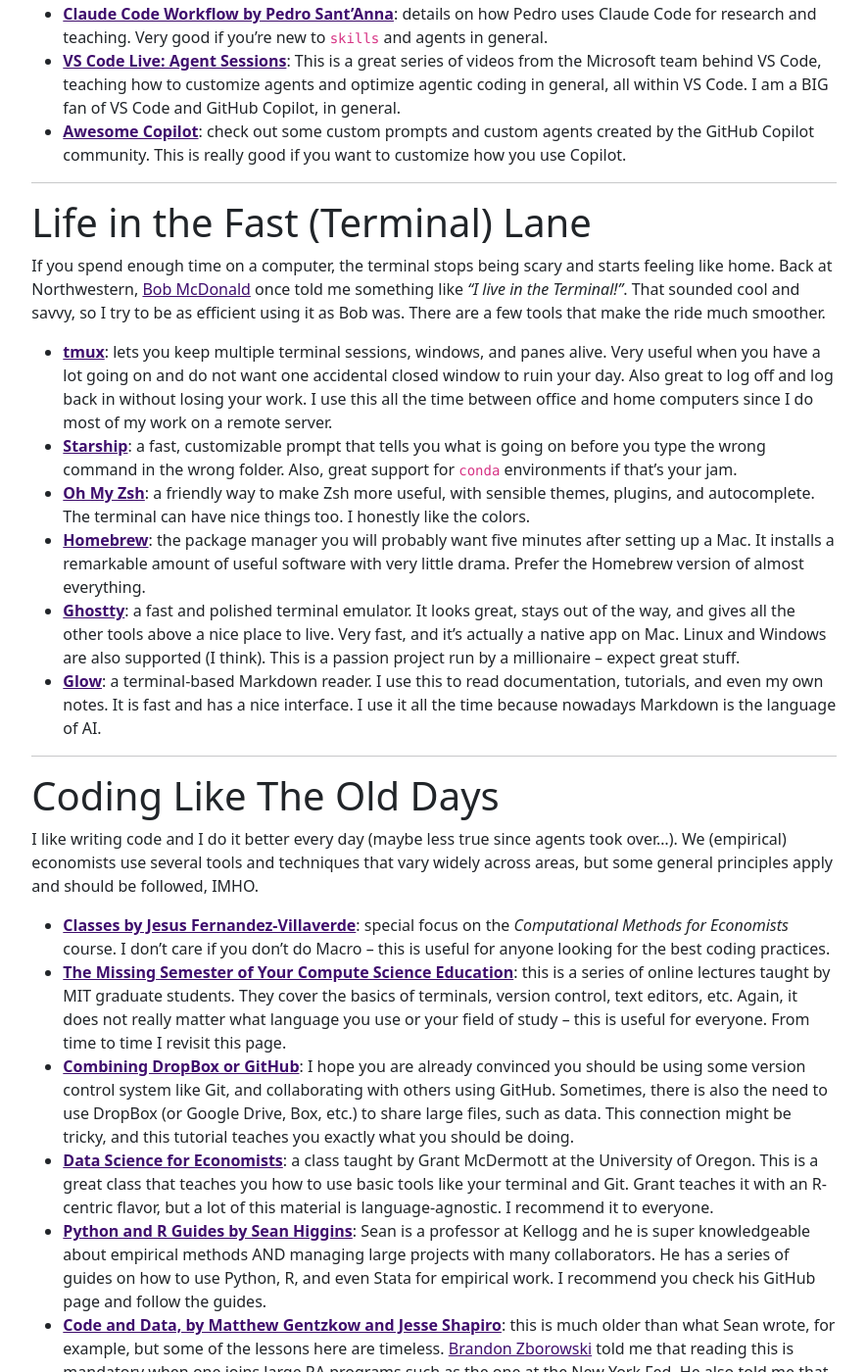
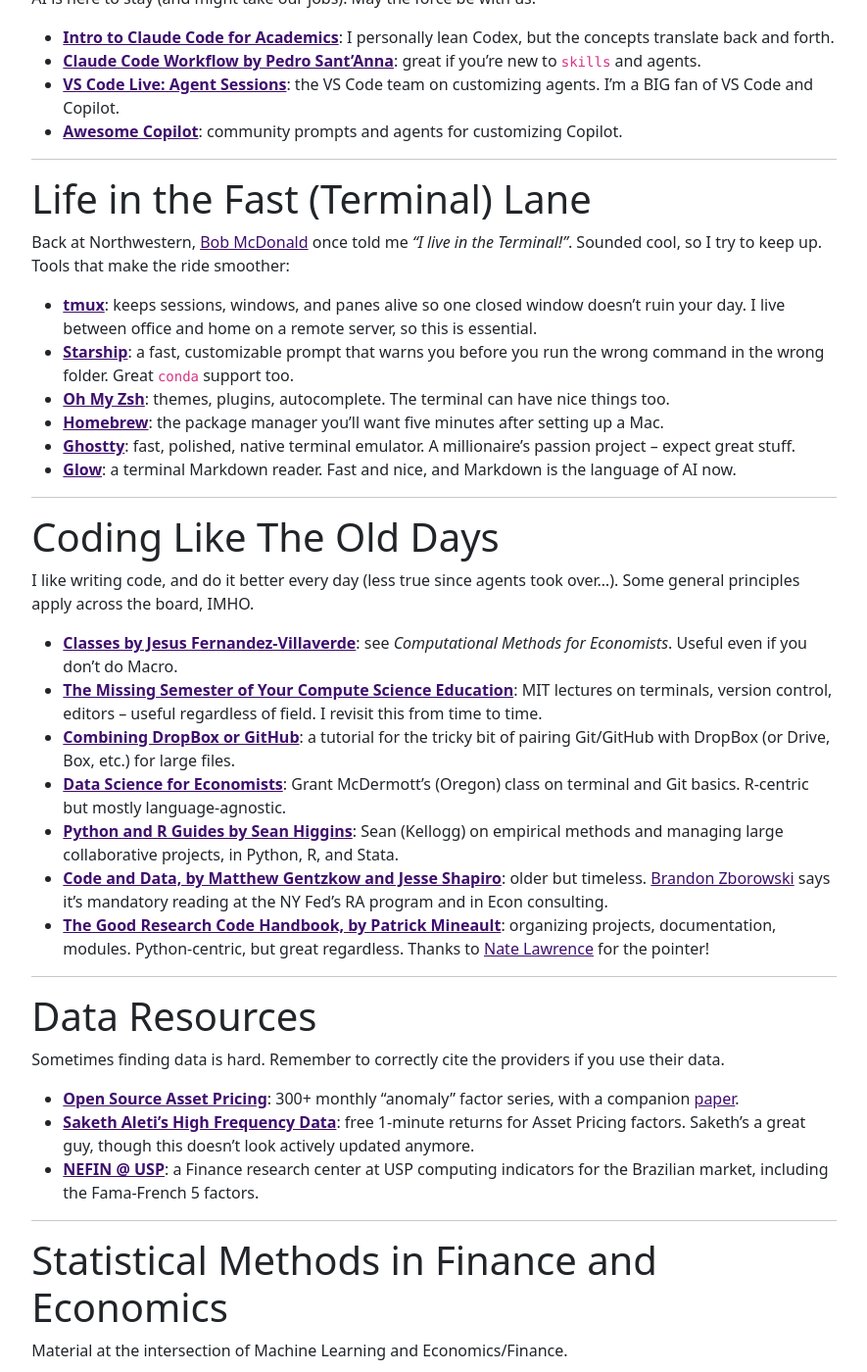
Before and after one commit to rgriva/rgriva.github.io, a Jekyll site: the page built from resources.md, in a window 1280 px wide and 1400 px high, scrolled down 737 px. Shown: the whole window at 98% size, without its empty margins (197-1082 px from the left). Built offline with Jekyll 4.4.1, drawn with Linux system fonts in a browser that asks for light colours; some of the changed text lies outside the part shown.

Commit message:
Update resources page quote and trim copy
Add a new quote citing Mitchell Hashimoto's tweet, and tighten the
resource descriptions to reduce text density while keeping the jokes.

Co-Authored-By: Claude Sonnet 5 <noreply@anthropic.com>

````diff
--- a/resources.md
+++ b/resources.md
@@ -2,6 +2,13 @@
 layout: page
 title: "Resources for Economists"
 ---
+<div class="text-end fst-italic mb-5">
+  <div class="text-end mb-5">
+      <p class="fst-italic mb-0">"The pursuit of excellence does not need justification."</p>
+      <p class="mb-0" style="font-style: normal;">– <a href="https://x.com/mitchellh/status/2074225453217505494?s=46" target="_blank" rel="noopener">Mitchell Hashimoto</a></p>
+  </div>
+</div>
+
 In this page I list some resources I collected over time that I think are useful for Economists, in particular if you work either in Macroeconomics or more technical Finance questions. This page reflects 100% my own personal biases.
 
 Use/read/cite at your own discretion.
@@ -9,50 +16,50 @@ Use/read/cite at your own discretion.
 -------------------
 
 # AI-Related Stuff
-AI is here to stay (and might take our jobs). This is a series of links and resources that help me, and might help you, navigate these challenging and exciting times. May the force be with us.
+AI is here to stay (and might take our jobs). May the force be with us.
 
-* [**Intro to Claude Code for Academics**](https://github.com/aspi6246/Claude-Code-Presentation/blob/main/Presentations/main.pdf): Personally, I use Codex a bit more. But many of the concepts here translate back and forth.
-* [**Claude Code Workflow by Pedro Sant'Anna**](https://psantanna.com/claude-code-my-workflow/workflow-guide.html): details on how Pedro uses Claude Code for research and teaching. Very good if you're new to ```skills``` and agents in general.
-* [**VS Code Live: Agent Sessions**](https://www.youtube.com/playlist?list=PLj6YeMhvp2S4gpM0lGDd5hIDveC7IsLwv): This is a great series of videos from the Microsoft team behind VS Code, teaching how to customize agents and optimize agentic coding in general, all within VS Code. I am a BIG fan of VS Code and GitHub Copilot, in general.
-* [**Awesome Copilot**](https://github.com/github/awesome-copilot): check out some custom prompts and custom agents created by the GitHub Copilot community. This is really good if you want to customize how you use Copilot.
+* [**Intro to Claude Code for Academics**](https://github.com/aspi6246/Claude-Code-Presentation/blob/main/Presentations/main.pdf): I personally lean Codex, but the concepts translate back and forth.
+* [**Claude Code Workflow by Pedro Sant'Anna**](https://psantanna.com/claude-code-my-workflow/workflow-guide.html): great if you're new to ```skills``` and agents.
+* [**VS Code Live: Agent Sessions**](https://www.youtube.com/playlist?list=PLj6YeMhvp2S4gpM0lGDd5hIDveC7IsLwv): the VS Code team on customizing agents. I'm a BIG fan of VS Code and Copilot.
+* [**Awesome Copilot**](https://github.com/github/awesome-copilot): community prompts and agents for customizing Copilot.
 
 -------------------
 
 # Life in the Fast (Terminal) Lane
-If you spend enough time on a computer, the terminal stops being scary and starts feeling like home. Back at Northwestern, [Bob McDonald](https://www.kellogg.northwestern.edu/academics-research/faculty/mcdonald_robert/) once told me something like *"I live in the Terminal!"*. That sounded cool and savvy, so I try to be as efficient using it as Bob was. There are a few tools that make the ride much smoother.
+Back at Northwestern, [Bob McDonald](https://www.kellogg.northwestern.edu/academics-research/faculty/mcdonald_robert/) once told me *"I live in the Terminal!"*. Sounded cool, so I try to keep up. Tools that make the ride smoother:
 
-* [**tmux**](https://github.com/tmux/tmux): lets you keep multiple terminal sessions, windows, and panes alive. Very useful when you have a lot going on and do not want one accidental closed window to ruin your day. Also great to log off and log back in without losing your work. I use this all the time between office and home computers since I do most of my work on a remote server.
-* [**Starship**](https://starship.rs/): a fast, customizable prompt that tells you what is going on before you type the wrong command in the wrong folder. Also, great support for ```conda``` environments if that's your jam.
-* [**Oh My Zsh**](https://ohmyz.sh/): a friendly way to make Zsh more useful, with sensible themes, plugins, and autocomplete. The terminal can have nice things too. I honestly like the colors.
-* [**Homebrew**](https://brew.sh/): the package manager you will probably want five minutes after setting up a Mac. It installs a remarkable amount of useful software with very little drama. Prefer the Homebrew version of almost everything.
-* [**Ghostty**](https://ghostty.org/): a fast and polished terminal emulator. It looks great, stays out of the way, and gives all the other tools above a nice place to live. Very fast, and it's actually a native app on Mac. Linux and Windows are also supported (I think). This is a passion project run by a millionaire -- expect great stuff.
-* [**Glow**](https://github.com/charmbracelet/glow): a terminal-based Markdown reader. I use this to read documentation, tutorials, and even my own notes. It is fast and has a nice interface. I use it all the time because nowadays Markdown is the language of AI.
+* [**tmux**](https://github.com/tmux/tmux): keeps sessions, windows, and panes alive so one closed window doesn't ruin your day. I live between office and home on a remote server, so this is essential.
+* [**Starship**](https://starship.rs/): a fast, customizable prompt that warns you before you run the wrong command in the wrong folder. Great ```conda``` support too.
+* [**Oh My Zsh**](https://ohmyz.sh/): themes, plugins, autocomplete. The terminal can have nice things too.
+* [**Homebrew**](https://brew.sh/): the package manager you'll want five minutes after setting up a Mac.
+* [**Ghostty**](https://ghostty.org/): fast, polished, native terminal emulator. A millionaire's passion project -- expect great stuff.
+* [**Glow**](https://github.com/charmbracelet/glow): a terminal Markdown reader. Fast and nice, and Markdown is the language of AI now.
 
 -------------------
 
 # Coding Like The Old Days
-I like writing code and I do it better every day (maybe less true since agents took over...).  We (empirical) economists use several tools and techniques that vary widely across areas, but some general principles apply and should be followed, IMHO.
+I like writing code, and do it better every day (less true since agents took over...). Some general principles apply across the board, IMHO.
 
-* [**Classes by Jesus Fernandez-Villaverde**](https://www.sas.upenn.edu/~jesusfv/teaching.html): special focus on the *Computational Methods for Economists* course. I don't care if you don't do Macro -- this is useful for anyone looking for the best coding practices.
-* [**The Missing Semester of Your Compute Science Education**](https://missing.csail.mit.edu/): this is a series of online lectures taught by MIT graduate students. They cover the basics of terminals, version control, text editors, etc. Again, it does not really matter what language you use or your field of study -- this is useful for everyone. From time to time I revisit this page.
-* [**Combining DropBox or GitHub**](https://github.com/kbjarkefur/GitHubDropBox): I hope you are already convinced you should be using some version control system like Git, and collaborating with others using GitHub. Sometimes, there is also the need to use DropBox (or Google Drive, Box, etc.) to share large files, such as data. This connection might be tricky, and this tutorial teaches you exactly what you should be doing.
-* [**Data Science for Economists**](https://github.com/uo-ec607): a class taught by Grant McDermott at the University of Oregon. This is a great class that teaches you how to use basic tools like your terminal and Git. Grant teaches it with an R-centric flavor, but a lot of this material is language-agnostic. I recommend it to everyone.
-* [**Python and R Guides by Sean Higgins**](https://github.com/skhiggins): Sean is a professor at Kellogg and he is super knowledgeable about empirical methods AND managing large projects with many collaborators. He has a series of guides on how to use Python, R, and even Stata for empirical work. I recommend you check his GitHub page and follow the guides.
-* [**Code and Data, by Matthew Gentzkow and Jesse Shapiro**](https://shapiro.scholars.harvard.edu/sites/g/files/omnuum7731/files/shapiro/files/codeanddata.pdf): this is much older than what Sean wrote, for example, but some of the lessons here are timeless. [Brandon Zborowski](https://www.brandonzborowski.com/) told me that reading this is mandatory when one joins large RA programs such as the one at the New York Fed. He also told me that it is recommended reading when people join data-driven firms in the Econ consulting world.
-* [**The Good Research Code Handbook, by Patrick Mineault**](https://goodresearch.dev/): very cool resource covering how to organize an empirical project, how to write documentation, how to think about modules as well. This is a bit more Python-centric and not necessarily tailored to Economics, but super cool regardless. I thank [Nate Lawrence](https://www.nathaniellawrence.com/) for pointing me to this!
+* [**Classes by Jesus Fernandez-Villaverde**](https://www.sas.upenn.edu/~jesusfv/teaching.html): see *Computational Methods for Economists*. Useful even if you don't do Macro.
+* [**The Missing Semester of Your Compute Science Education**](https://missing.csail.mit.edu/): MIT lectures on terminals, version control, editors -- useful regardless of field. I revisit this from time to time.
+* [**Combining DropBox or GitHub**](https://github.com/kbjarkefur/GitHubDropBox): a tutorial for the tricky bit of pairing Git/GitHub with DropBox (or Drive, Box, etc.) for large files.
+* [**Data Science for Economists**](https://github.com/uo-ec607): Grant McDermott's (Oregon) class on terminal and Git basics. R-centric but mostly language-agnostic.
+* [**Python and R Guides by Sean Higgins**](https://github.com/skhiggins): Sean (Kellogg) on empirical methods and managing large collaborative projects, in Python, R, and Stata.
+* [**Code and Data, by Matthew Gentzkow and Jesse Shapiro**](https://shapiro.scholars.harvard.edu/sites/g/files/omnuum7731/files/shapiro/files/codeanddata.pdf): older but timeless. [Brandon Zborowski](https://www.brandonzborowski.com/) says it's mandatory reading at the NY Fed's RA program and in Econ consulting.
+* [**The Good Research Code Handbook, by Patrick Mineault**](https://goodresearch.dev/): organizing projects, documentation, modules. Python-centric, but great regardless. Thanks to [Nate Lawrence](https://www.nathaniellawrence.com/) for the pointer!
 
 -------------------
 # Data Resources
-Sometimes finding data is hard. These are niche-y data resources that I found over time. Remember to correctly cite the providers if you use their data.
+Sometimes finding data is hard. Remember to correctly cite the providers if you use their data.
 
-* [**Open Source Asset Pricing**](https://www.openassetpricing.com/): a huge data warehouse with 300+ monthly series of several "anomaly" factors. There is a companion [paper](https://www.nowpublishers.com/article/Details/CFR-0112) explaining the data.
-* [**Saketh Aleti's High Frequency Data**](https://www.sakethaleti.com/data): this is a free dataset with 1-minute returns for a bunch of Asset Pricing factors. Saketh gave us a great starting point for high-frequency research that relies on risk factors. And he is a great guy as well. I don't think it's being updated regularly anymore.
-* [**NEFIN @ USP**](https://nefin.com.br/): these guys are a Finance research center at the University of São Paulo. They compute several interesting indicators for the Brazilian Market. In particular, they compute the Fama-French 5 factors for Brazil.
+* [**Open Source Asset Pricing**](https://www.openassetpricing.com/): 300+ monthly "anomaly" factor series, with a companion [paper](https://www.nowpublishers.com/article/Details/CFR-0112).
+* [**Saketh Aleti's High Frequency Data**](https://www.sakethaleti.com/data): free 1-minute returns for Asset Pricing factors. Saketh's a great guy, though this doesn't look actively updated anymore.
+* [**NEFIN @ USP**](https://nefin.com.br/): a Finance research center at USP computing indicators for the Brazilian market, including the Fama-French 5 factors.
 
 -------------------
 # Statistical Methods in Finance and Economics
-Some material that might be helpful if you are generally curious about the intersection of Machine Learning and Economics/Finance.
+Material at the intersection of Machine Learning and Economics/Finance.
 
-* [**A Similar Page by Dario Sansone**](https://sites.google.com/view/dariosansone/resources/machine-learning): Dario is at the University of Exeter. He has curated over the years a very detailed page with many papers, online classes, and other resources about Machine Learning. He seems more interested in the usage in Economics and not so much in Finance. Super detailed and recommended, nonetheless.
-* [**Financial Machine Learning**](https://www.nber.org/system/files/working_papers/w31502/w31502.pdf): this is a great review by Bryan Kelly and Dacheng Xiu on why/how to use Machine Learning in Finance. But notice that most of their discussion is for *prediction* purposes. See the page from Fernandez-Villaverde for a different perspective -- machine learning to solve models.
-* [**Deep Learning for Economists**](https://www.aeaweb.org/articles?id=10.1257/jel.20241733): a great introduction by Melissa Dell. If you do not know where to start and you want to learn more about Deep Learning, this is a great place. Melissa teaches really well and you can see her teaching some of this material at [EconDL](https://econdl.github.io/).
+* [**A Similar Page by Dario Sansone**](https://sites.google.com/view/dariosansone/resources/machine-learning): Dario (Exeter) curates papers and classes on ML, mostly through an Econ lens. Super detailed.
+* [**Financial Machine Learning**](https://www.nber.org/system/files/working_papers/w31502/w31502.pdf): Kelly and Xiu's review, focused on *prediction*. See Fernandez-Villaverde above for the "ML to solve models" angle instead.
+* [**Deep Learning for Economists**](https://www.aeaweb.org/articles?id=10.1257/jel.20241733): Melissa Dell's great intro -- a good place to start. More of her teaching at [EconDL](https://econdl.github.io/).
````
